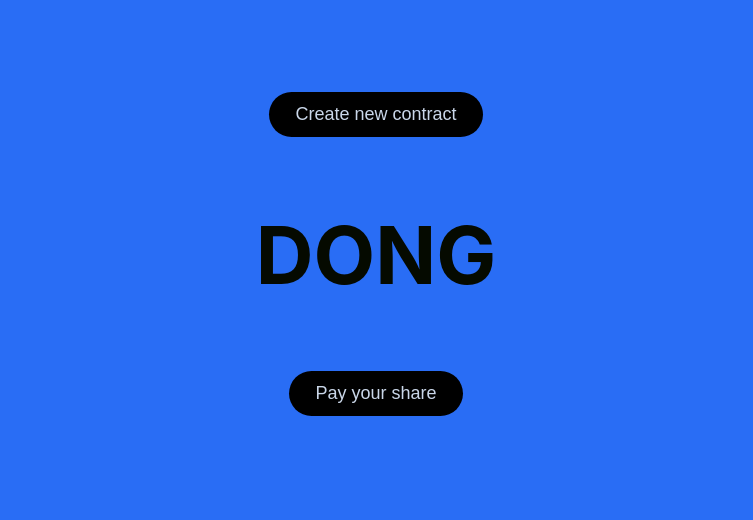
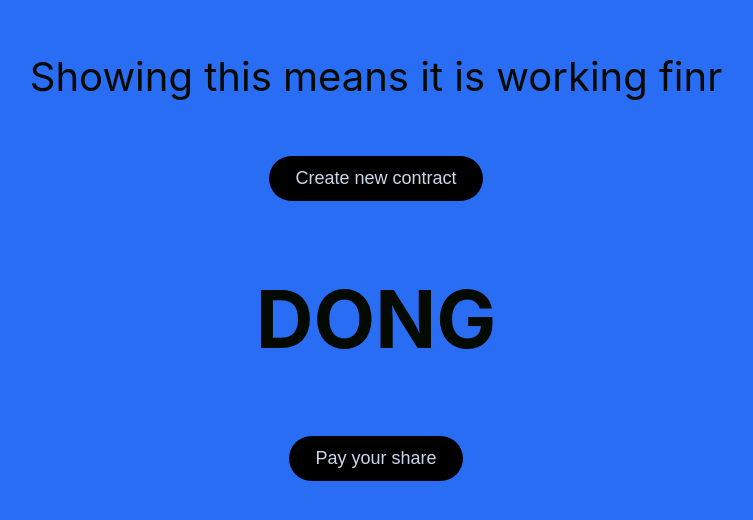
Before and after one commit to Banksy-said-hi/Dong-React, a React (Create React App) app: page / in a window 1280 px wide. Shown: the part 146-666 px from the top of the page, without its empty margins (264-1017 px from the left). Built offline with nearby package versions, Linux system fonts and the light colour scheme.

Commit message:
Test commit

```diff
--- a/src/components/Home.js
+++ b/src/components/Home.js
@@ -4,6 +4,7 @@ import { Link } from "react-router-dom";
 function Home() {
     return (
         <div className="App-home">
+            <p>Showing this means it is working finr</p>
             <Link to="./creation"><button className="button">Create new contract</button></Link>
             <h1>DONG</h1>
             <Link to="./payment"><button className="button">Pay your share</button></Link>
```
